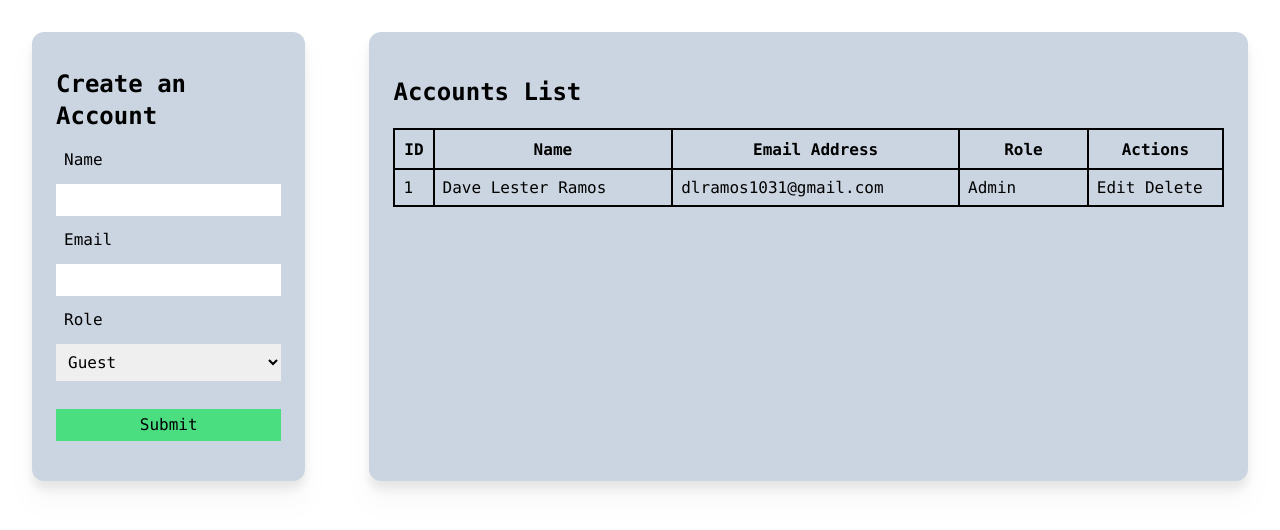
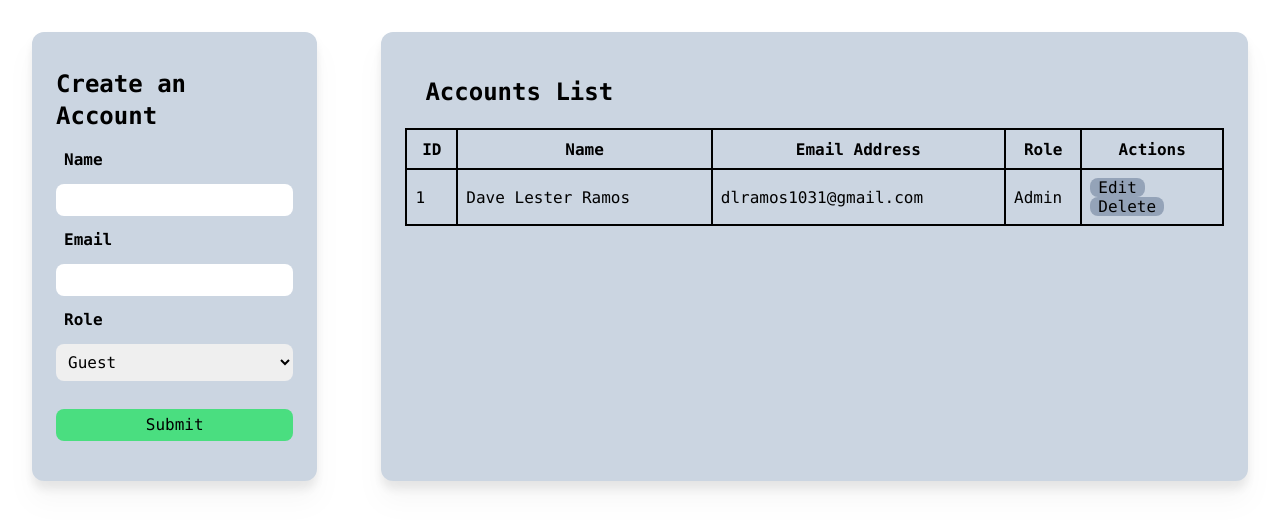
Before and after one commit to dlramos1031/web-systems-technologies, a website: page src/index.html in a window 1280 px wide. Drawn offline with Linux system fonts and the light colour scheme.

Commit message:
Final na jud promise

```diff
--- a/src/index.html
+++ b/src/index.html
@@ -9,28 +9,28 @@
     <div class="flex font-mono">
         <div class="bg-slate-300 w-80 min-h-min m-8 p-6 leading-8 rounded-xl drop-shadow-xl">
             <h1 class="text-2xl font-bold my-3">Create an Account</h1>
-            <form name="accform" id="accountForm" action="" onsubmit="return addAccount()">
-                <label class="m-2" for="username">Name</label><br>
-                <input class="w-full my-2 pl-2" type="text" id="username" name="username"><br>
-                <label class="m-2" for="emailaddr">Email</label><br>
-                <input class="w-full my-2 pl-2" type="email" id="emailaddr" name="emailaddr"><br>
-                <label class="m-2" for="role">Role</label><br>
-                <select class="w-full my-2 p-2" name="role" id="role">
+            <form name="accform" id="accountForm" action="" onsubmit="">
+                <label class="m-2 font-bold" for="username">Name</label><br>
+                <input class="w-full my-2 pl-2 rounded-lg" type="text" id="username" name="username"><br>
+                <label class="m-2 font-bold" for="emailaddr">Email</label><br>
+                <input class="w-full my-2 pl-2 rounded-lg" type="email" id="emailaddr" name="emailaddr"><br>
+                <label class="m-2 font-bold" for="role">Role</label><br>
+                <select class="w-full my-2 p-2 rounded-lg" name="role" id="role">
                     <option value="Guest">Guest</option>
                     <option value="User">User</option>
                     <option value="Admin">Admin</option>
                 </select><br>
-                <input class="w-full mt-5 bg-green-400 hover:bg-green-600" type="submit" value="Submit">
+                <input class="w-full mt-5 bg-green-400 hover:bg-green-600 rounded-lg hover:cursor-pointer" type="submit" value="Submit">
             </form>
         </div>
-        <div class="bg-slate-300 w-max min-h-min m-8 p-6 leading-8 rounded-xl drop-shadow-xl">
-            <h1 class="text-2xl font-bold my-5">Accounts List</h1>
+        <div class="bg-slate-300 w-max min-h-max m-8 p-6 leading-8 rounded-xl drop-shadow-xl">
+            <h1 class="text-2xl font-bold m-5">Accounts List</h1>
             <table class="table-auto border-collapse border-2 border-solid border-black overflow-hidden" id="accounts">
                 <tr class="h-10">
-                    <th class="w-10 p-2 border-collapse border-2 border-solid border-black overflow-hidden" class="" id="hdrID">ID</th>
+                    <th class="w-14 p-2 border-collapse border-2 border-solid border-black overflow-hidden" class="" id="hdrID">ID</th>
                     <th class="w-80 p-2 border-collapse border-2 border-solid border-black overflow-hidden" id="hdrName">Name</th>
                     <th class="w-80 p-2 border-collapse border-2 border-solid border-black overflow-hidden" id="hdrEmail">Email Address</th>
-                    <th class="w-40 p-2 border-collapse border-2 border-solid border-black overflow-hidden" id="hdrRole">Role</th>
+                    <th class="w-20 p-2 border-collapse border-2 border-solid border-black overflow-hidden" id="hdrRole">Role</th>
                     <th class="w-40 p-2 border-collapse border-2 border-solid border-black overflow-hidden" id="hdrActions">Actions</th>
                 </tr>
                 <tr>
@@ -39,8 +39,8 @@
                     <td class="w-80 p-2 border-collapse border-2 border-solid border-black overflow-hidden">dlramos1031@gmail.com</td>
                     <td class="w-20 p-2 border-collapse border-2 border-solid border-black overflow-hidden">Admin</td>
                     <td class="w-20 p-2 border-collapse border-2 border-solid border-black overflow-hidden">
-                        <button>Edit</button>
-                        <button>Delete</button>
+                        <button class="bg-slate-400 hover:bg-slate-500 px-2 rounded-lg">Edit</button>
+                        <button class="bg-slate-400 hover:bg-slate-500 px-2 rounded-lg">Delete</button>
                     </td>
                 </tr>
             </table>
```
Also changed, not shown: src/output.css.
